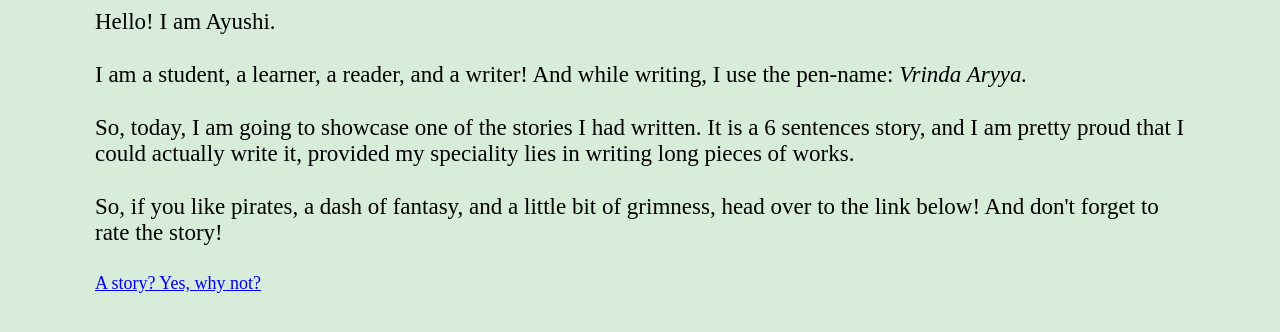
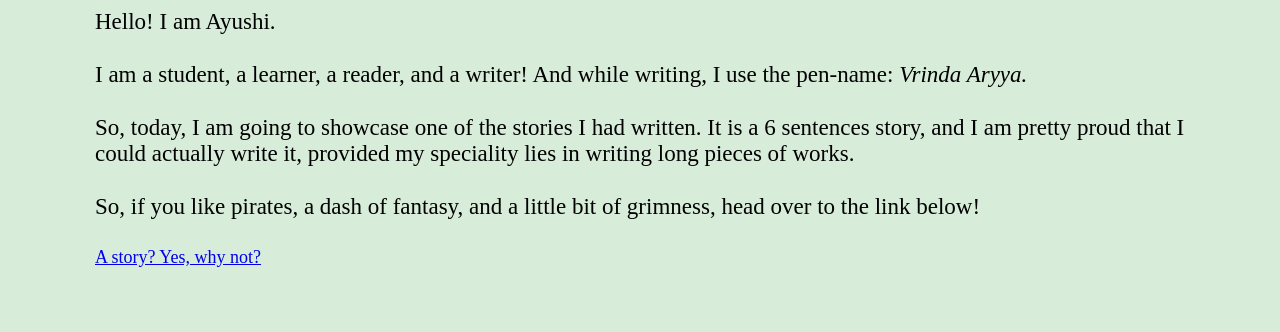
Before and after one commit to royayushi/WriteAStory, a plain HTML site: page index.html in a window 1280 px wide. Shown: the part 78-410 px from the top of the page. Drawn offline with Linux system fonts and the light colour scheme.

Commit message:
Deleted the add 5 rating line from index.html

```diff
--- a/index.html
+++ b/index.html
@@ -13,7 +13,7 @@
   <p>Hello! I am Ayushi.</p>
   <p>I am a student, a learner, a reader, and a writer! And while writing, I use the pen-name: <em>Vrinda Aryya.</em></p>
   <p>So, today, I am going to showcase one of the stories I had written. It is a 6 sentences story, and I am pretty proud that I could actually write it, provided my speciality lies in writing long pieces of works.</p>
-  <p>So, if you like pirates, a dash of fantasy, and a little bit of grimness, head over to the link below! And don't forget to rate the story!</p>
+  <p>So, if you like pirates, a dash of fantasy, and a little bit of grimness, head over to the link below!</p>
   <a href="story.html" target="_blank">A story? Yes, why not?</a>
   <script src="script.js"></script>
 
```
